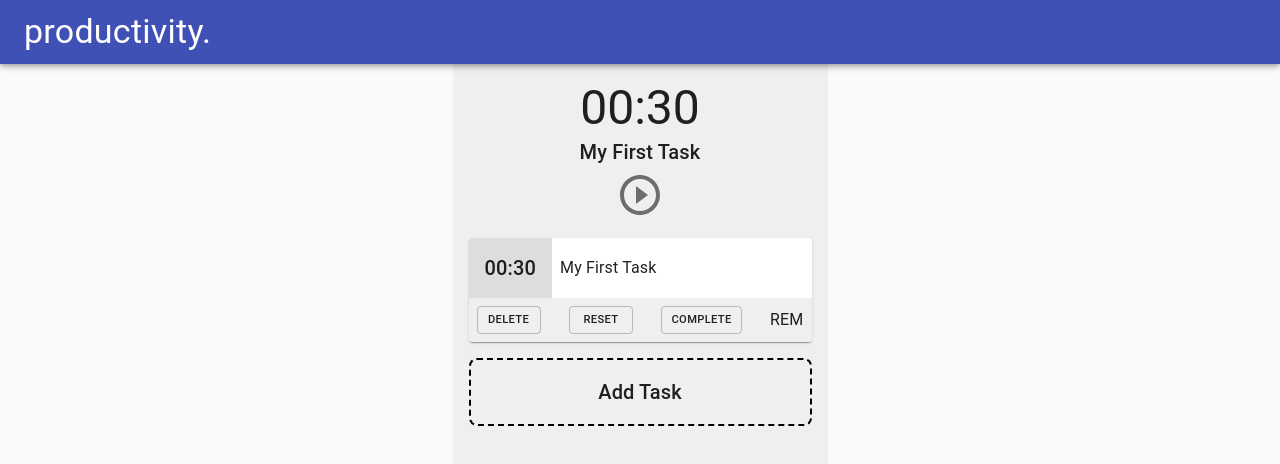
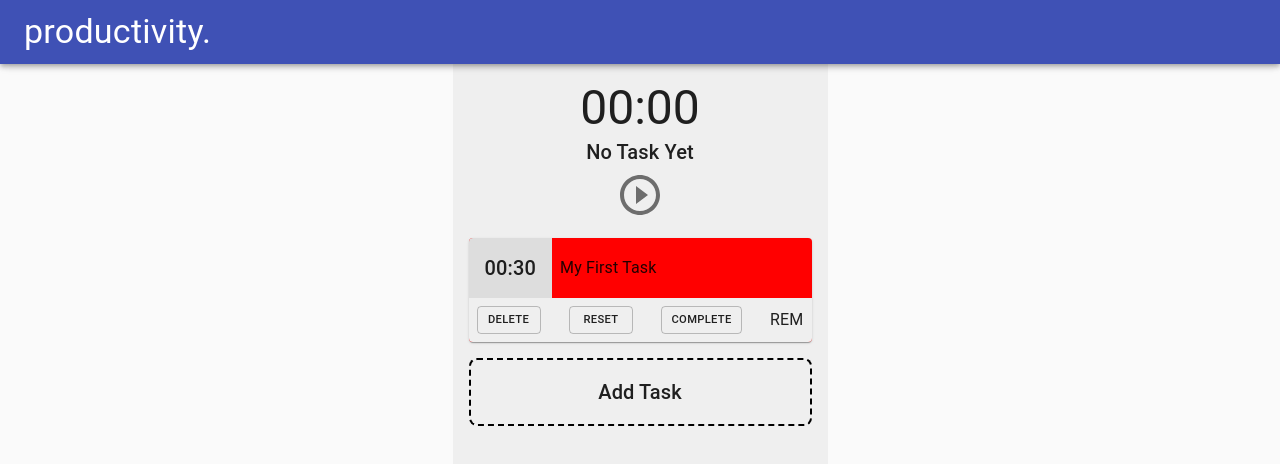
Before and after one commit to Jomark031497/aloeviate-server, a React (Create React App) app: page / in a window 1280 px wide. Shown: the top 464 px of the page. Built offline with nearby package versions, Linux system fonts and the light colour scheme.

Commit message:
Context with useReducer

```diff
--- a/src/components/tasks/AddTask.jsx
+++ b/src/components/tasks/AddTask.jsx
@@ -1,7 +1,6 @@
 import { Button, Card, TextField, Typography } from "@material-ui/core";
 import { makeStyles } from "@material-ui/styles";
 import { useContext, useState } from "react";
-import { v4 } from "uuid";
 import { TaskContext } from "../../context/TaskContext";
 
 const AddTask = () => {
@@ -10,12 +9,8 @@ const AddTask = () => {
   const { dispatch } = useContext(TaskContext);
 
   const [task, setTask] = useState({
-    id: v4(),
     name: "",
     duration: 0,
-    elapsedTime: 0,
-    isCompleted: false,
-    isActive: false,
   });
 
   const [open, setOpen] = useState(false);
@@ -24,7 +19,7 @@ const AddTask = () => {
     e.preventDefault();
     dispatch({
       type: "ADD_TASK",
-      task: { ...task, duration: parseInt(task.duration) * 60 },
+      payload: { name: task.name, duration: parseInt(task.duration) * 60 },
     });
     closeAddTask();
   };
--- a/src/components/tasks/TaskCard.jsx
+++ b/src/components/tasks/TaskCard.jsx
@@ -17,12 +17,23 @@ const TaskCard = ({ task }) => {
 
   const { dispatch } = useContext(TaskContext);
 
-  const removeTask = () => {
-    dispatch({ type: "REMOVE_TASK", id: task.id });
+  const handleRemove = () => {
+    dispatch({ type: "REMOVE_TASK", payload: { id: task.id } });
+  };
+
+  const handleComplete = () => {
+    dispatch({ type: "COMPLETE_TASK", payload: { id: task.id } });
+  };
+
+  const handleReset = () => {
+    dispatch({ type: "RESET_TASK", payload: { id: task.id } });
   };
 
   return (
-    <Card className={classes.root}>
+    <Card
+      className={classes.root}
+      style={{ background: task.isCompleted ? "green" : "red" }}
+    >
       <CardContent className={classes.CardContent}>
         <Box className={classes.remainingDuration}>
           <Typography variant="h6">{timeFormatter(task.duration)}</Typography>
@@ -36,14 +47,24 @@ const TaskCard = ({ task }) => {
           variant="outlined"
           size="small"
           className={classes.buttons}
-          onClick={removeTask}
+          onClick={handleRemove}
         >
           Delete
         </Button>
-        <Button variant="outlined" size="small" className={classes.buttons}>
+        <Button
+          variant="outlined"
+          size="small"
+          className={classes.buttons}
+          onClick={handleReset}
+        >
           Reset
         </Button>
-        <Button variant="outlined" size="small" className={classes.buttons}>
+        <Button
+          variant="outlined"
+          size="small"
+          className={classes.buttons}
+          onClick={handleComplete}
+        >
           Complete
         </Button>
         <Typography>REM</Typography>
--- a/src/components/timer/Timer.jsx
+++ b/src/components/timer/Timer.jsx
@@ -2,33 +2,73 @@ import { IconButton, makeStyles, Typography } from "@material-ui/core";
 import PlayIcon from "@material-ui/icons/PlayCircleFilledWhiteOutlined";
 import PauseIcon from "@material-ui/icons/PauseCircleOutline";
 import { TaskContext } from "../../context/TaskContext";
-import { useContext, useState } from "react";
-import { timeFormatter } from "../../utils/timeParser";
+import { useContext, useEffect, useRef, useState } from "react";
+import { timeFormatter, timeToSecs } from "../../utils/timeParser";
 
 const Timer = () => {
   const classes = useStyles();
+  const { tasks, dispatch } = useContext(TaskContext);
 
   const [active, setActive] = useState(false);
-  const { tasks } = useContext(TaskContext);
+  const [activeTask, setActiveTask] = useState(null);
+  const timeRef = useRef();
 
   // The countdown timer will now start
   const startTimer = (e) => {
+    // button won't work if there are no tasks
     if (!tasks.length) return;
+
+    const filteredTasks = tasks.filter((task) => !task.isCompleted);
+
+    if (!filteredTasks) {
+      console.log(" no tasks left");
+      return;
+    }
+    // set the active state to true
     setActive((prev) => !prev);
+
+    // set the activeTask to the first task in the context
+    if (activeTask === null) setActiveTask(filteredTasks[0]);
   };
 
   const stopTimer = (e) => {
     setActive((prev) => !prev);
+    setActiveTask({
+      ...activeTask,
+      elapsedTime: activeTask.duration - timeToSecs(timeRef.current.innerHTML),
+    });
   };
+
+  useEffect(() => {
+    let countdown;
+
+    if (active) {
+      let duration = activeTask.duration - activeTask.elapsedTime;
+      countdown = setInterval(() => {
+        if (duration <= 1) {
+          clearInterval(countdown);
+          setActive((prev) => !prev);
+          dispatch({ type: "COMPLETE_TASK", payload: { id: activeTask.id } });
+          setActiveTask(null);
+        }
+        duration -= 1;
+        timeRef.current.innerHTML = timeFormatter(duration);
+      }, 1000);
+    }
+
+    return () => {
+      clearInterval(countdown);
+    };
+  }, [active, activeTask, dispatch]);
 
   return (
     <div>
       <div className={classes.root}>
-        <Typography variant="h3">
-          {tasks.length ? timeFormatter(tasks[0].duration) : "00:00"}
+        <Typography variant="h3" ref={timeRef}>
+          {activeTask ? timeFormatter(activeTask.duration) : "00:00"}
         </Typography>
         <Typography variant="h6">
-          {tasks.length ? tasks[0].name : "No Task Yet"}
+          {activeTask ? activeTask.name : "No Task Yet"}
         </Typography>
 
         {active ? (
--- a/src/context/TaskContext.js
+++ b/src/context/TaskContext.js
@@ -6,7 +6,13 @@ export const TaskContext = createContext();
 
 const TaskContextProvider = (props) => {
   const [tasks, dispatch] = useReducer(taskReducer, [
-    { id: v4(), name: "My First Task", duration: 30 },
+    {
+      id: v4(),
+      name: "My First Task",
+      duration: 30,
+      elapsedTime: 0,
+      isCompleted: false,
+    },
   ]);
 
   return (
--- a/src/context/taskReducer.js
+++ b/src/context/taskReducer.js
@@ -1,10 +1,37 @@
+import { v4 } from "uuid";
+
 export const taskReducer = (state, action) => {
   switch (action.type) {
     case "ADD_TASK":
-      return [...state, action.task];
+      return [
+        ...state,
+        {
+          id: v4(),
+          name: action.payload.name,
+          duration: action.payload.duration,
+          isCompleted: false,
+          elapsedTime: 0,
+        },
+      ];
 
     case "REMOVE_TASK":
-      return state.filter((task) => task.id !== action.id);
+      return state.filter((task) => task.id !== action.payload.id);
+
+    case "COMPLETE_TASK":
+      return state.map((task) => {
+        if (task.id === action.payload.id) {
+          task.isCompleted = true;
+        }
+        return task;
+      });
+
+    case "RESET_TASK":
+      return state.map((task) => {
+        if (task.id === action.payload.id) {
+          task.isCompleted = false;
+        }
+        return task;
+      });
 
     default:
       return state;
```
